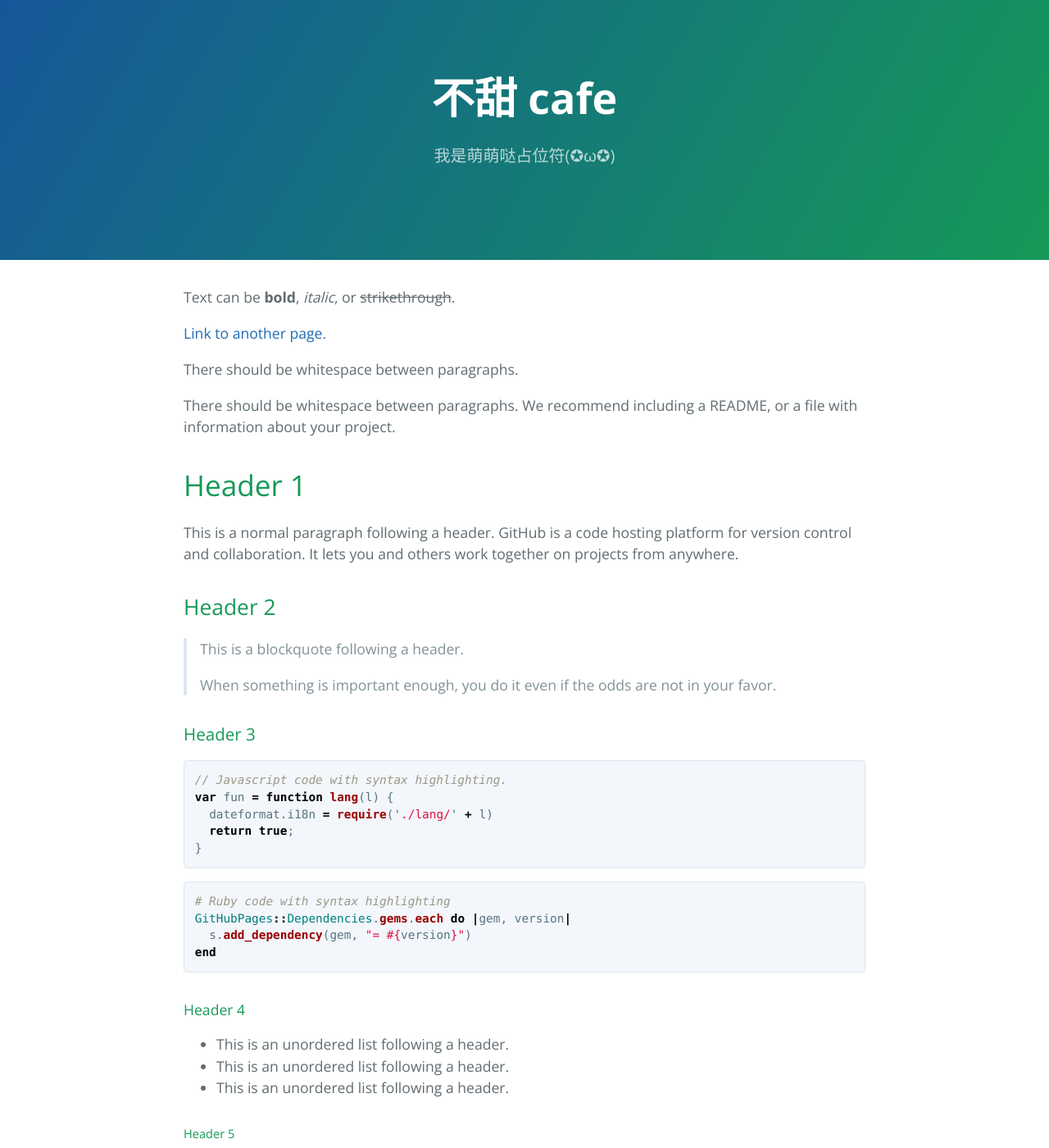
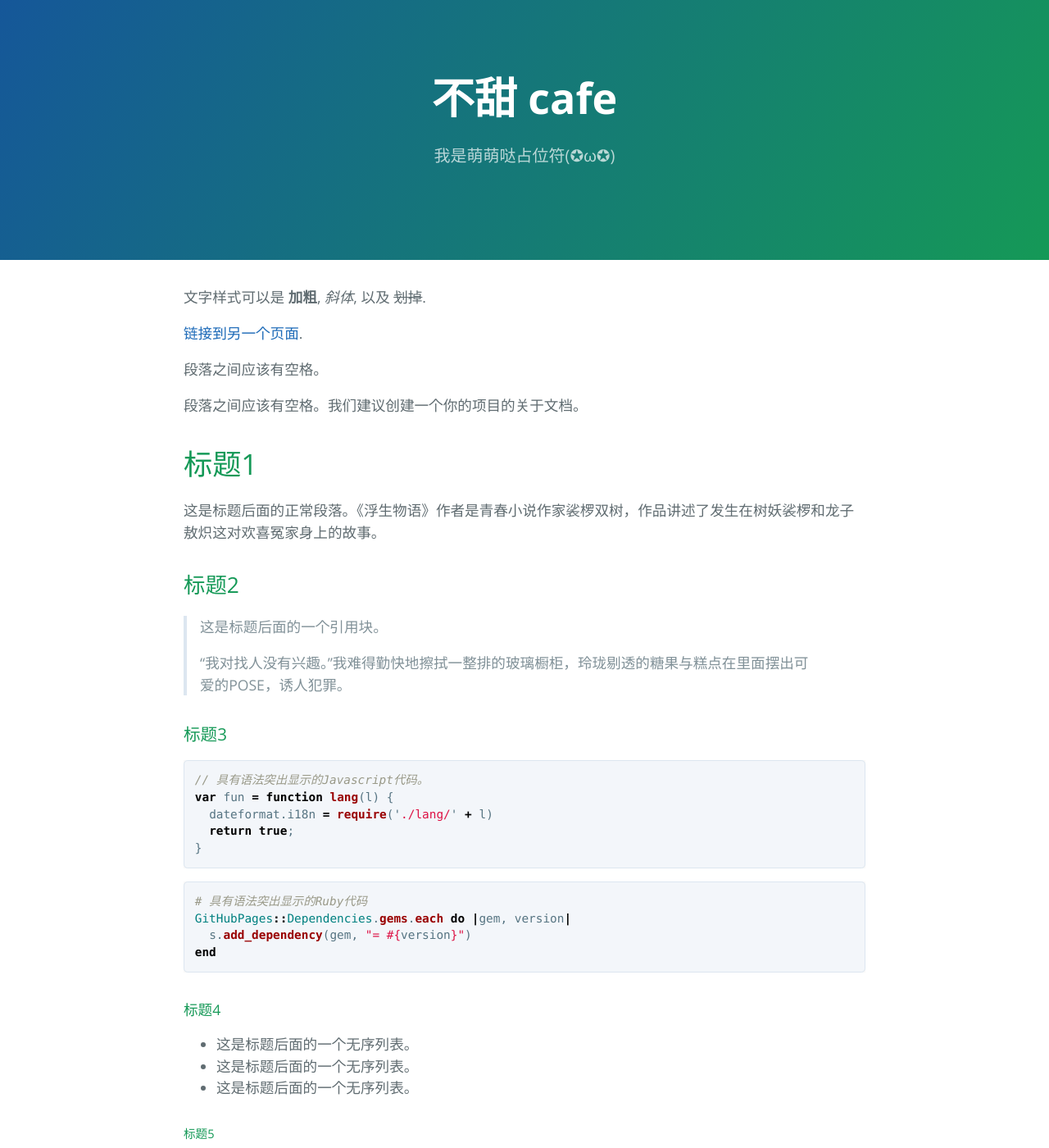
Before and after one commit to arthasxkyang/arthasxkyang.github.io, a Jekyll site: the page built from index.md, in a window 1280 px wide and 1400 px high. Shown: the whole window at 82% size. Built offline with Jekyll 4.4.1, drawn with Linux system fonts in a browser that asks for light colours; some of the changed text lies outside the part shown.

Commit message:
简单翻译了一下默认的index

````diff
--- a/index.md
+++ b/index.md
@@ -2,28 +2,28 @@
 layout: default
 ---
 
-Text can be **bold**, _italic_, or ~~strikethrough~~.
+文字样式可以是 **加粗**, _斜体_, 以及 ~~划掉~~.
 
-[Link to another page](./another-page.html).
+[链接到另一个页面](./another-page.html).
 
-There should be whitespace between paragraphs.
+段落之间应该有空格。
 
-There should be whitespace between paragraphs. We recommend including a README, or a file with information about your project.
+段落之间应该有空格。我们建议创建一个你的项目的关于文档。
 
-# Header 1
+# 标题1
 
-This is a normal paragraph following a header. GitHub is a code hosting platform for version control and collaboration. It lets you and others work together on projects from anywhere.
+这是标题后面的正常段落。《浮生物语》作者是青春小说作家裟椤双树，作品讲述了发生在树妖裟椤和龙子敖炽这对欢喜冤家身上的故事。
 
-## Header 2
+## 标题2
 
-> This is a blockquote following a header.
+> 这是标题后面的一个引用块。
 >
-> When something is important enough, you do it even if the odds are not in your favor.
+> “我对找人没有兴趣。”我难得勤快地擦拭一整排的玻璃橱柜，玲珑剔透的糖果与糕点在里面摆出可爱的POSE，诱人犯罪。
 
-### Header 3
+### 标题3
 
 ```js
-// Javascript code with syntax highlighting.
+// 具有语法突出显示的Javascript代码。
 var fun = function lang(l) {
   dateformat.i18n = require('./lang/' + l)
   return true;
@@ -31,52 +31,52 @@ var fun = function lang(l) {
 ```
 
 ```ruby
-# Ruby code with syntax highlighting
+# 具有语法突出显示的Ruby代码
 GitHubPages::Dependencies.gems.each do |gem, version|
   s.add_dependency(gem, "= #{version}")
 end
 ```
 
-#### Header 4
+#### 标题4
 
-*   This is an unordered list following a header.
-*   This is an unordered list following a header.
-*   This is an unordered list following a header.
+*   这是标题后面的一个无序列表。
+*   这是标题后面的一个无序列表。
+*   这是标题后面的一个无序列表。
 
-##### Header 5
+##### 标题5
 
-1.  This is an ordered list following a header.
-2.  This is an ordered list following a header.
-3.  This is an ordered list following a header.
+1.  这是标题后面的一个有序列表。
+2.  这是标题后面的一个有序列表。
+3.  这是标题后面的一个有序列表。
 
-###### Header 6
+###### 标题6
 
-| head1        | head two          | three |
+| 列标题1        | 列标题二          | 三 |
 |:-------------|:------------------|:------|
-| ok           | good swedish fish | nice  |
+| ok         | good swedish fish | nice  |
 | out of stock | good and plenty   | nice  |
 | ok           | good `oreos`      | hmm   |
 | ok           | good `zoute` drop | yumm  |
 
-### There's a horizontal rule below this.
+### 下面是一条分割线
 
 * * *
 
-### Here is an unordered list:
+### 这是一个无序列表：
 
 *   Item foo
 *   Item bar
 *   Item baz
 *   Item zip
 
-### And an ordered list:
+### 然后这是一个有序列表：
 
 1.  Item one
 1.  Item two
 1.  Item three
 1.  Item four
 
-### And a nested list:
+### 还有一个嵌套列表：
 
 - level 1 item
   - level 2 item
@@ -92,16 +92,16 @@ end
   - level 2 item
 - level 1 item
 
-### Small image
+### 小图
 
 ![Octocat](https://assets-cdn.github.com/images/icons/emoji/octocat.png)
 
-### Large image
+### 大图
 
 ![Branching](https://guides.github.com/activities/hello-world/branching.png)
 
 
-### Definition lists can be used with HTML syntax.
+### 定义列表可以与HTML语法一起使用。
 
 <dl>
 <dt>Name</dt>
@@ -115,9 +115,9 @@ end
 </dl>
 
 ```
-Long, single-line code blocks should not wrap. They should horizontally scroll if they are too long. This line should be long enough to demonstrate this.
+很长的单行代码块不应该换行。 如果它们太长，它们应该水平滚动。 这条线应该足够长，以用来测试。
 ```
 
 ```
-The final element.
+最后的元素。
 ```
````
